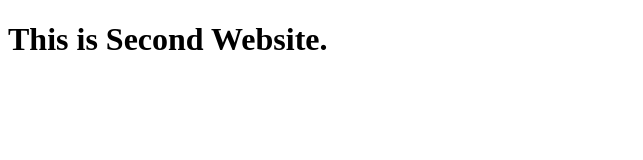
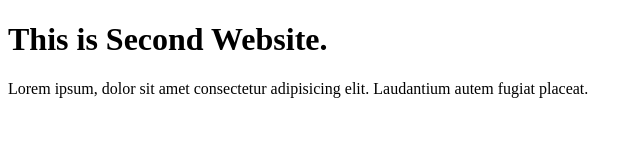
Before and after one commit to hasanfrombd/second-website, a plain HTML site: page index.html in a window 1280 px wide. Shown: the whole page, without its empty margins (0-643 px from the left). Drawn offline with Linux system fonts and the light colour scheme.

Commit message:
Update index.html

```diff
--- a/index.html
+++ b/index.html
@@ -7,5 +7,6 @@
 </head>
 <body>
     <h1>This is Second Website.</h1>
+    <p>Lorem ipsum, dolor sit amet consectetur adipisicing elit. Laudantium autem fugiat placeat.</p>
 </body>
 </html>
```
